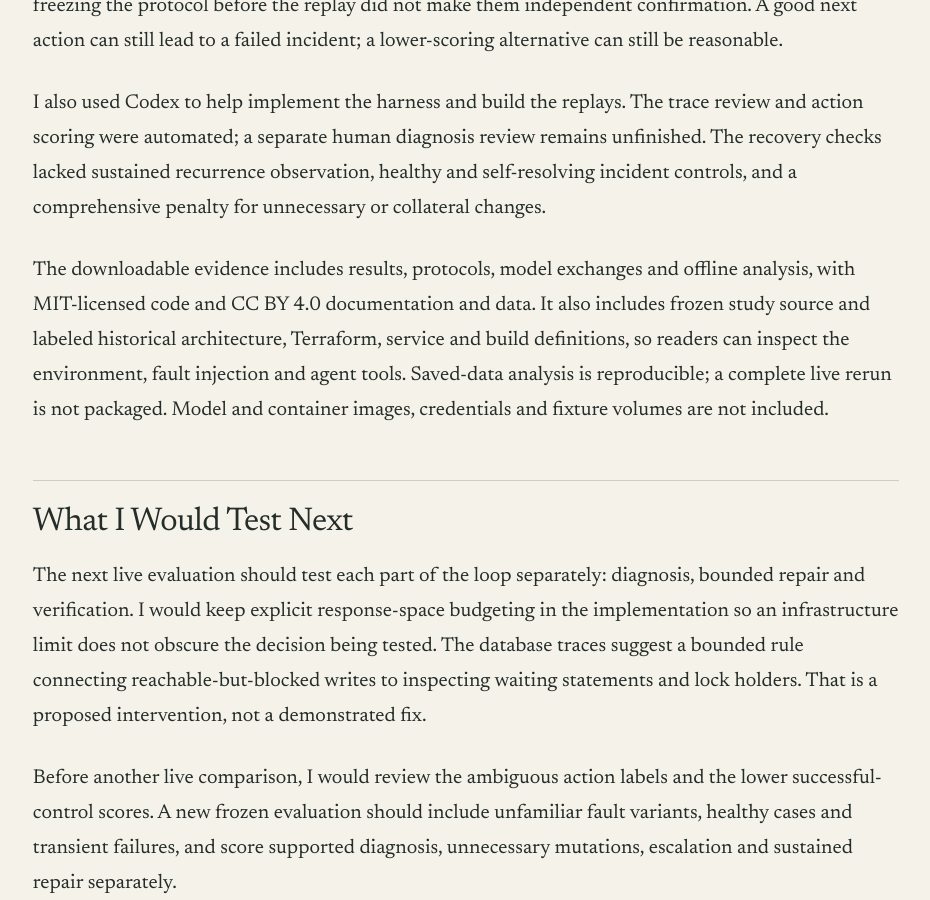
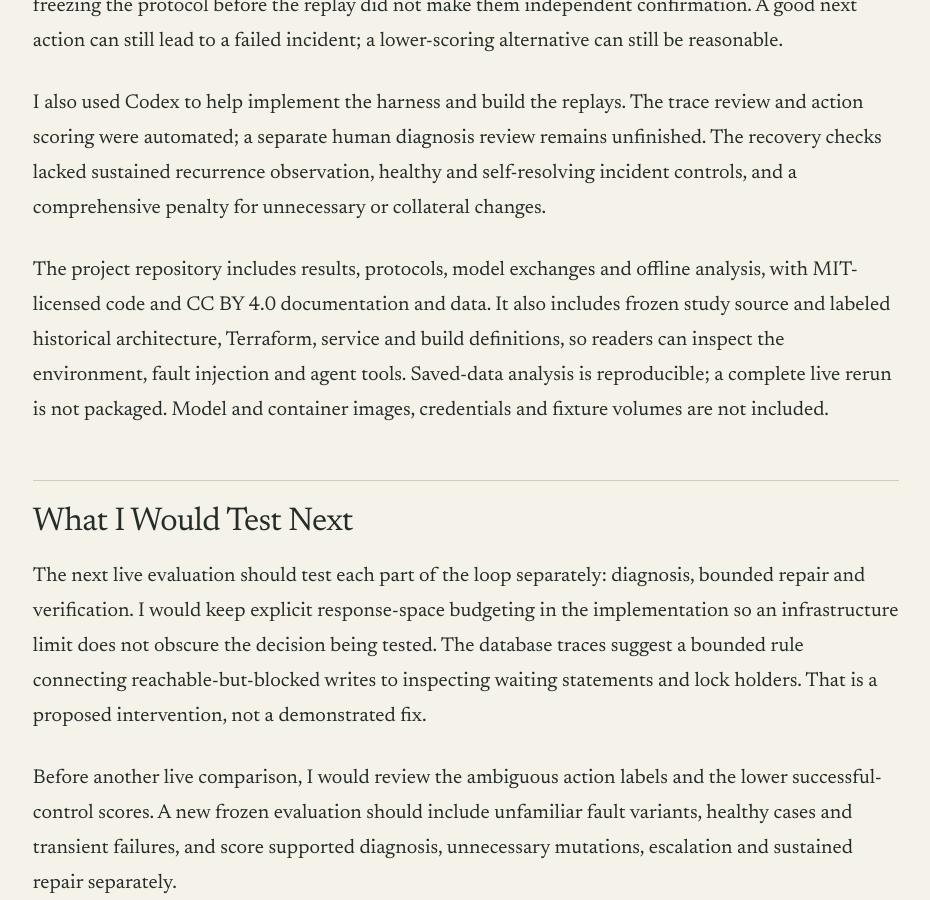
Before and after one commit to curtiscovington/curtiscovington.github.io, a Jekyll site: the page built from _posts/2026-11-01-incident-agent-context.md, in a window 1280 px wide and 900 px high, scrolled down 12546 px. Shown: the whole window, without its empty margins (44-974 px from the left). Built offline with Jekyll 4.4.1, drawn with Linux system fonts in a browser that asks for light colours; some of the changed lines change nothing that is shown; some of the changed text lies outside the part shown.

Commit message:
Link incident study repository and remove blog evidence ZIP

```diff
--- a/_posts/2026-11-01-incident-agent-context.md
+++ b/_posts/2026-11-01-incident-agent-context.md
@@ -7,11 +7,9 @@
 og_image_width: 1536
 og_image_height: 1024
 repo_card:
-  url: /assets/posts/incident-agent-context/incident-agent-evidence-v0.1.0.zip
-  title: "Results, evidence, and code"
-  description: "Saved results, architecture, source, and reproducible analysis."
-  eyebrow: "Study evidence"
-  icon: "download"
+  url: "https://github.com/curtiscovington/incident-agent-lab-results"
+  title: "Incident Agent Lab Results"
+  description: "Protocols, saved results, environment source, and reproducible analysis."
 ---
 
 ![A local incident agent investigates an alarm, performs a bounded rollback and checks recovery](/img/posts/incident-agent-context/incident-agent-handling-cover.webp)
@@ -22,7 +20,7 @@
 
 Across 160 live trials, the agent achieved immediate verified recovery in 57/80 trials without added runbook guidance and 67/80 with it. It could carry out useful repairs, including rolling back a broken API release. It also missed database diagnostics, restarted processes without removing the fault, and sometimes ran out of room to finish its answer. Nine of the 36 failed trials ended in truncated JSON.
 
-That leaves a more useful question than whether the agent can ever fix something: where does the incident-handling loop hold up, and where does it break?
+That leaves the same question I explored with the [Pokémon agents](/posts/pokemon-red-one-hour-agent-lab/): where does the loop hold up, and where does it break?
 
 ## The System the Agent Had to Repair
 
@@ -185,7 +183,7 @@
 
 I also used Codex to help implement the harness and build the replays. The trace review and action scoring were automated; a separate human diagnosis review remains unfinished. The recovery checks lacked sustained recurrence observation, healthy and self-resolving incident controls, and a comprehensive penalty for unnecessary or collateral changes.
 
-The downloadable evidence includes results, protocols, model exchanges and offline analysis, with MIT-licensed code and CC BY 4.0 documentation and data. It also includes frozen study source and labeled historical architecture, Terraform, service and build definitions, so readers can inspect the environment, fault injection and agent tools. Saved-data analysis is reproducible; a complete live rerun is not packaged. Model and container images, credentials and fixture volumes are not included.
+The project repository includes results, protocols, model exchanges and offline analysis, with MIT-licensed code and CC BY 4.0 documentation and data. It also includes frozen study source and labeled historical architecture, Terraform, service and build definitions, so readers can inspect the environment, fault injection and agent tools. Saved-data analysis is reproducible; a complete live rerun is not packaged. Model and container images, credentials and fixture volumes are not included.
 
 ## What I Would Test Next
 
```
Also changed, not shown: 1 other file.
